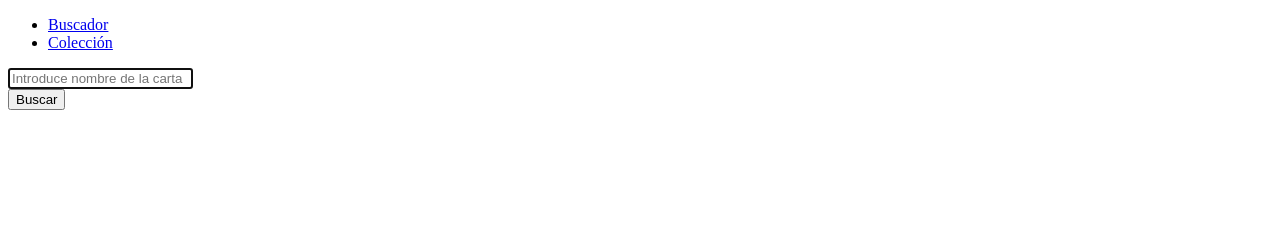
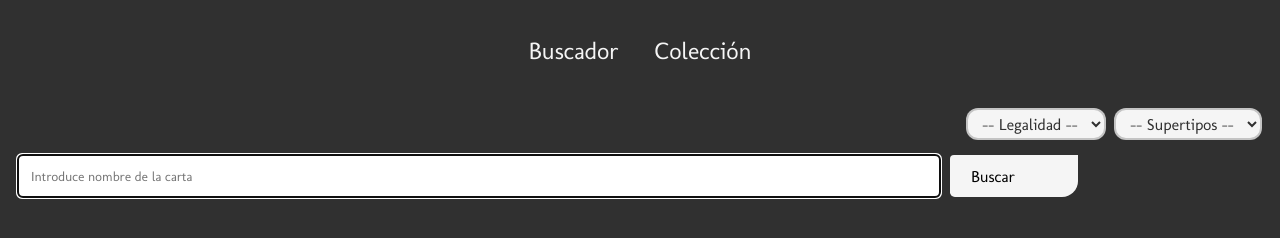
Before and after one commit to 2Tucho/Buscador-cartas-PTCG, a plain HTML site: page html/index.html in a window 1280 px wide. Drawn offline with Linux system fonts and the light colour scheme; files whose address does not match are found by name.

Commit message:
add/Initial CSS design done

```diff
--- a/html/index.html
+++ b/html/index.html
@@ -1,13 +1,18 @@
 <!DOCTYPE html>
 <html lang="es">
+
 <head>
     <meta charset="UTF-8">
     <meta name="viewport" content="width=device-width, initial-scale=1.0">
     <title>Buscador de cartas PTCG</title>
     <link rel="stylesheet" href="/style.css">
+    <link rel="preconnect" href="https://fonts.googleapis.com">
+    <link rel="preconnect" href="https://fonts.gstatic.com" crossorigin>
+    <link href="https://fonts.googleapis.com/css2?family=Molengo&display=swap" rel="stylesheet">
 </head>
+
 <body>
-    <div class="container">
+    <div id="container">
         <aside id="menu">
             <ul id="menu-entry" class="menu-list">
                 <li><a href="#">Buscador</a></li>
@@ -15,13 +20,29 @@
             </ul>
         </aside>
 
-        <div class="field-search-box">
+        <div id="card-filters">
+            <select id="legalities">
+                <option disabled selected>-- Legalidad --</option>
+                <option value="Estándar">Estándar</option>
+                <option value="Expandido">Expandido</option>
+            </select>
+            <select id="supertypes">
+                <option disabled selected>-- Supertipos --</option>
+                <option value="Pokémon">Pokémon</option>
+                <option value="Entrenadores">Entrenadores</option>
+                <option value="Energías">Energías</option>
+            </select>
+        </div>
+
+        <div id="field-search-box">
             <div class="control">
-                <input type="text" id="search-input" class="input" placeholder="Introduce nombre de la carta" autofocus="autofocus">
+                <input type="text" id="search-input" class="input" placeholder="Introduce nombre de la carta"
+                    autofocus="autofocus">
             </div>
             <button id="search-button">Buscar</button>
         </div>
     </div>
     <script src="./scripts/main.js"></script>
 </body>
+
 </html>
--- a/style.css
+++ b/style.css
@@ -0,0 +1,106 @@
+.molengo-regular {
+    font-family: "Molengo", sans-serif;
+    font-weight: 400;
+    font-style: normal;
+  }
+
+* {
+    font-family: "Molengo";
+}
+
+body {
+    background-color: hsl(0, 0%, 19%);
+
+}
+
+p {
+    color: hsl(0, 0%, 96%);
+    font-size: 2rem;
+    text-align: center;
+    margin-top: 100px;
+}
+
+#menu-entry {
+    list-style: none;
+    display: flex;
+    justify-content: center;
+    flex-wrap: wrap;
+    font-size: 1.5rem;
+    line-height: 1.25;
+    padding-left: 0;
+}
+
+#card-filters {
+    display: flex;
+    flex-wrap: wrap;
+    justify-content: flex-end;
+    margin-bottom: 15px;
+    margin-right: 10px;
+    margin-top: 30px;
+}
+
+select {
+    border-radius: 2px;
+    cursor: pointer;
+  	padding-right: 10px;
+    padding-left: 10px;
+    margin-left: 0.5em;
+  	height: 32px;
+  	outline: 0;
+  	border: 0;
+	background: hsl(0, 0%, 96%);
+	font-size: 1em;
+	color: hsl(0, 0%, 19%);
+	border:2px solid rgba(0,0,0,0.2);
+    border-radius: 12px;
+    position: relative;
+    transition: all 0.25s ease;
+    text-align: center;
+}
+
+a {
+    text-decoration: none;
+}
+
+#container {
+    flex-grow: 1;
+    margin: 0 auto;
+    position: relative;
+    width: auto;
+    padding-left: 0;
+}
+
+#field-search-box {
+    display: flex;
+    flex-wrap: wrap;
+}
+
+#search-input {
+    border: 0;
+    width: 70vw;
+    padding: 13px;
+    border-radius:5px;
+    margin-left: 10px;
+    transition: all 0.25s ease;
+}
+
+#search-button {
+    padding: 8px;
+    padding-right: 50px;
+    width: 10vw;
+    margin-left: 10px;
+    border-radius: 0.25rem 0 1rem 0.3rem;
+    cursor: pointer;
+    font-size: 1em;
+    outline: 0;
+  	border: 0;
+	background: hsl(0, 0%, 96%);
+    transition: all 0.25s ease;
+}
+
+.menu-list a {
+    border-radius: 2px;
+    color: hsl(0, 0%, 96%);
+    display: block;
+    padding: 0.5em 0.75em;
+}
```
